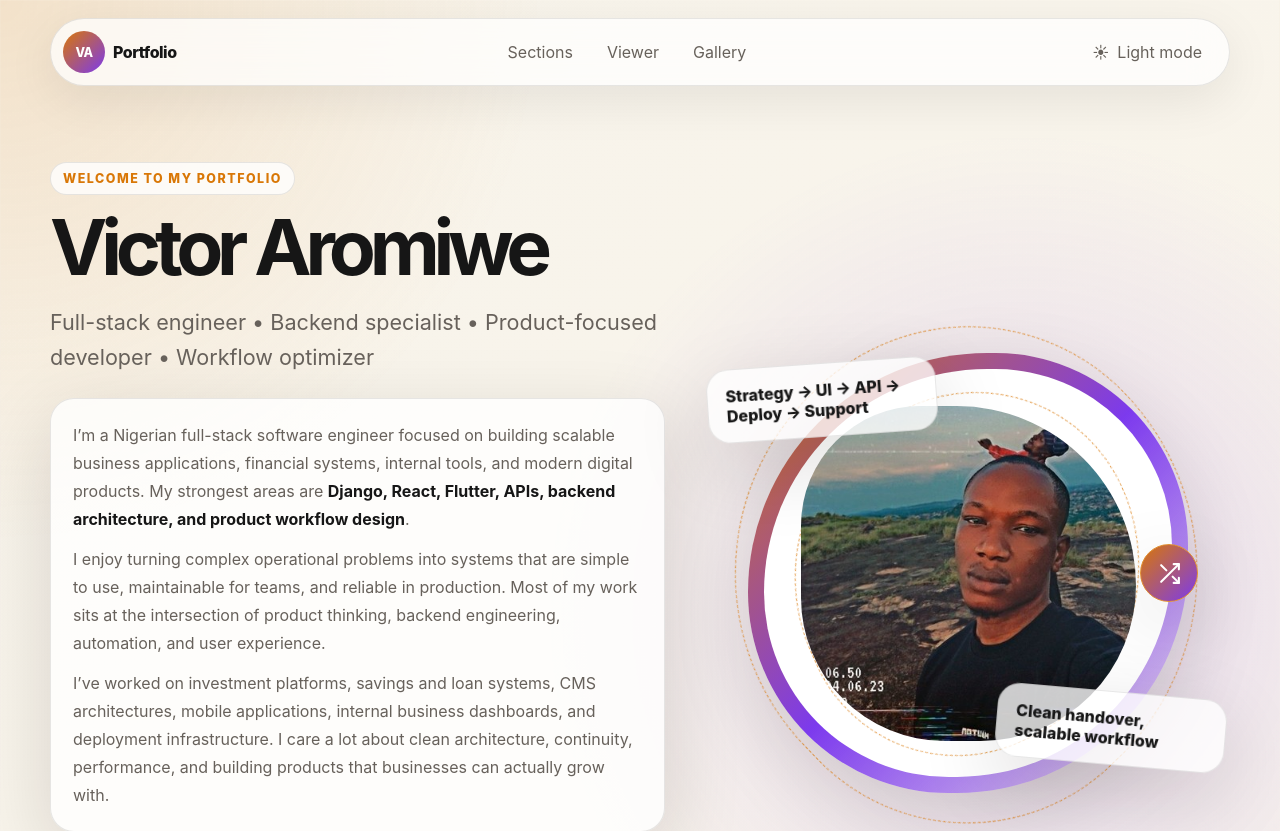
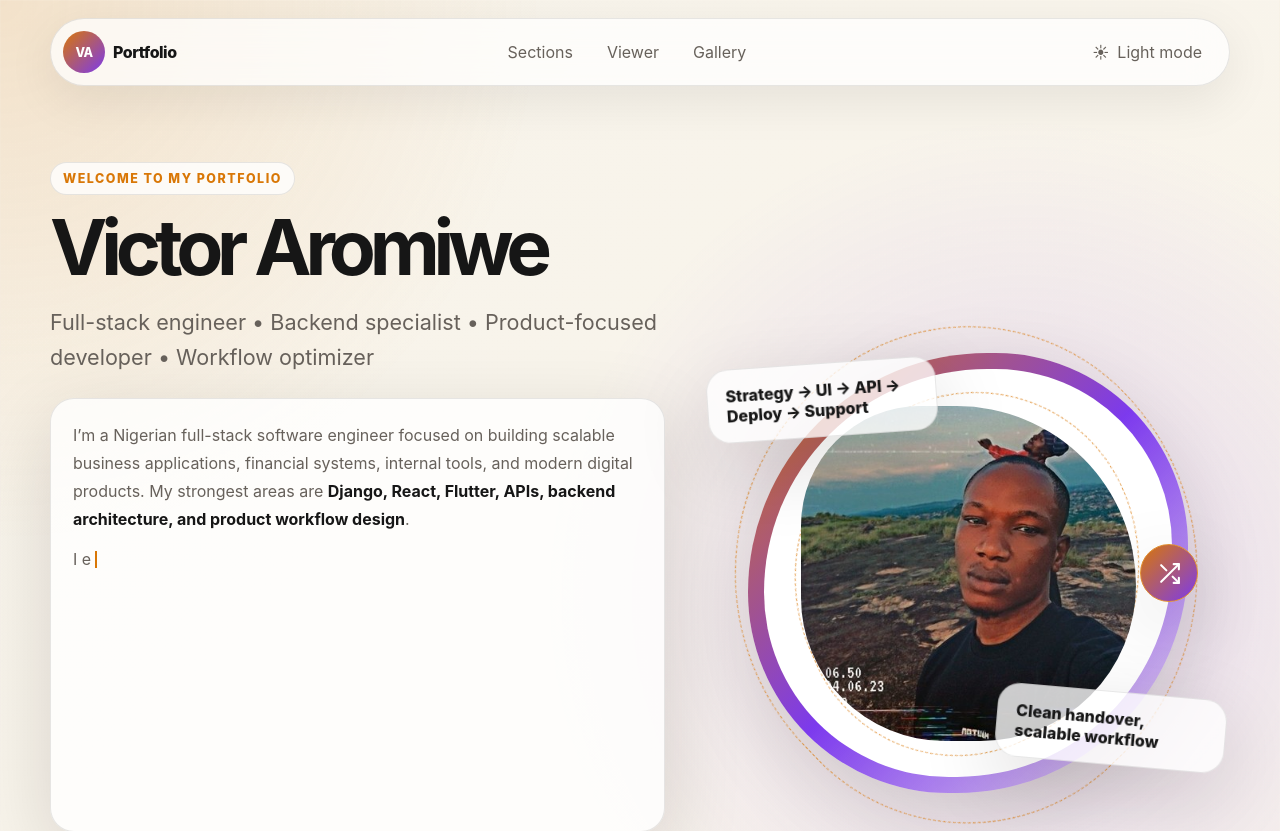
Before and after one commit to viqtoh/Portfolio, a React (Vite) app: page / in a window 1280 px wide. Shown: the top 831 px of the page. Built offline with nearby package versions, Linux system fonts and the light colour scheme.

Commit message:
Added TypeWriter Effect

```diff
--- a/src/App.tsx
+++ b/src/App.tsx
@@ -59,20 +59,7 @@ export default function App() {
 
       <ProfileHero profile={portfolio.profile} />
 
-      <section className="stats-row" aria-label="Portfolio stats">
-        <div>
-          <strong>{totalProjects}</strong>
-          <span>Projects</span>
-        </div>
-        <div>
-          <strong>{totalSections}</strong>
-          <span>Sections</span>
-        </div>
-        <div>
-          <strong>{highlightedProjects.length}</strong>
-          <span>Cross-stack builds</span>
-        </div>
-      </section>
+
 
       <SectionGroups
         sections={portfolio.sections}
--- a/src/components/ProfileHero.tsx
+++ b/src/components/ProfileHero.tsx
@@ -1,11 +1,12 @@
-import { useCallback, useEffect, useMemo, useRef, useState } from 'react';
-import { ProfileData } from '../types';
+import {useCallback, useEffect, useMemo, useRef, useState} from "react";
+import {ProfileData} from "../types";
+import {TypewriterHtml} from "./TypewriterHtml";
 
 interface ProfileHeroProps {
   profile: ProfileData;
 }
 
-export function ProfileHero({ profile }: ProfileHeroProps) {
+export function ProfileHero({profile}: ProfileHeroProps) {
   const profileImages = useMemo(() => {
     const images = profile.images?.filter(Boolean) ?? [];
     return images.length > 0 ? images : [profile.image].filter(Boolean);
@@ -18,7 +19,7 @@ export function ProfileHero({ profile }: ProfileHeroProps) {
   const boostTimerRef = useRef<number | null>(null);
   const scheduleAutoSwitchRef = useRef<(delay?: number) => void>(() => {});
 
-  const imageSignature = profileImages.join('|');
+  const imageSignature = profileImages.join("|");
   const currentImage = profileImages[activeImageIndex] ?? profileImages[0];
 
   const clearAutoTimer = useCallback(() => {
@@ -66,7 +67,7 @@ export function ProfileHero({ profile }: ProfileHeroProps) {
         scheduleAutoSwitchRef.current(5000);
       }, delay);
     },
-    [clearAutoTimer, profileImages.length, switchToNextImage],
+    [clearAutoTimer, profileImages.length, switchToNextImage]
   );
 
   useEffect(() => {
@@ -103,9 +104,11 @@ export function ProfileHero({ profile }: ProfileHeroProps) {
         <h1>Victor Aromiwe</h1>
         <p className="traits">{profile.traits}</p>
 
-        <div
+        <TypewriterHtml
           className="about-card"
-          dangerouslySetInnerHTML={{ __html: profile.aboutMeHtml }}
+          html={profile.aboutMeHtml}
+          speed={20}
+          startDelay={1500}
         />
 
         <div className="tech-cloud" aria-label="Technology stack">
@@ -116,12 +119,8 @@ export function ProfileHero({ profile }: ProfileHeroProps) {
       </div>
 
       <div className="hero-visual">
-        <div className={`portrait-ring ${isRingBoosted ? 'is-ring-boosted' : ''}`}>
-          <img
-            key={currentImage}
-            src={currentImage}
-            alt="Profile portrait"
-          />
+        <div className={`portrait-ring ${isRingBoosted ? "is-ring-boosted" : ""}`}>
+          <img key={currentImage} src={currentImage} alt="Profile portrait" />
 
           {profileImages.length > 1 && (
             <button
--- /dev/null
+++ b/src/components/TypewriterHtml.tsx
@@ -0,0 +1,147 @@
+import { useEffect, useMemo, useRef, useState } from 'react';
+
+interface TypewriterHtmlProps {
+  html: string;
+  className?: string;
+  speed?: number;
+  startDelay?: number;
+}
+
+type HtmlToken =
+  | {
+      type: 'tag';
+      value: string;
+    }
+  | {
+      type: 'text';
+      value: string;
+    };
+
+function tokenizeHtml(html: string): HtmlToken[] {
+  const matches = html.match(/<[^>]+>|[^<]+/g) ?? [];
+
+  return matches.map((value) => {
+    if (value.startsWith('<')) {
+      return {
+        type: 'tag',
+        value,
+      };
+    }
+
+    return {
+      type: 'text',
+      value,
+    };
+  });
+}
+
+export function TypewriterHtml({
+  html,
+  className = '',
+  speed = 18,
+  startDelay = 350,
+}: TypewriterHtmlProps) {
+  const [displayedHtml, setDisplayedHtml] = useState('');
+  const [isTyping, setIsTyping] = useState(true);
+
+  const timeoutRef = useRef<number | null>(null);
+  const tokens = useMemo(() => tokenizeHtml(html), [html]);
+
+  useEffect(() => {
+    const prefersReducedMotion = window.matchMedia(
+      '(prefers-reduced-motion: reduce)',
+    ).matches;
+
+    if (prefersReducedMotion) {
+      setDisplayedHtml(html);
+      setIsTyping(false);
+      return;
+    }
+
+    let tokenIndex = 0;
+    let charIndex = 0;
+    let output = '';
+
+    setDisplayedHtml('');
+    setIsTyping(true);
+
+    function clearCurrentTimeout() {
+      if (timeoutRef.current !== null) {
+        window.clearTimeout(timeoutRef.current);
+        timeoutRef.current = null;
+      }
+    }
+
+    function typeNext() {
+      const currentToken = tokens[tokenIndex];
+
+      if (!currentToken) {
+        setDisplayedHtml(output);
+        setIsTyping(false);
+        return;
+      }
+
+      if (currentToken.type === 'tag') {
+        output += currentToken.value;
+        tokenIndex += 1;
+        charIndex = 0;
+        setDisplayedHtml(output);
+        timeoutRef.current = window.setTimeout(typeNext, 0);
+        return;
+      }
+
+      output += currentToken.value[charIndex] ?? '';
+      charIndex += 1;
+      setDisplayedHtml(output);
+
+      if (charIndex >= currentToken.value.length) {
+        tokenIndex += 1;
+        charIndex = 0;
+      }
+
+      timeoutRef.current = window.setTimeout(typeNext, speed);
+    }
+
+    timeoutRef.current = window.setTimeout(typeNext, startDelay);
+
+    return () => {
+      clearCurrentTimeout();
+    };
+  }, [html, tokens, speed, startDelay]);
+
+
+  function addCursorToTypedHtml(html: string, isTyping: boolean) {
+  const cursor = `<span class="typewriter-cursor ${
+    isTyping ? 'is-typing' : 'is-finished'
+  }" aria-hidden="true"></span>`;
+
+  // If the current typed HTML ends with closing tags like </strong></p>,
+  // insert the cursor before those closing tags so it stays after the text.
+  const trailingClosingTags = /((?:\s*<\/[^>]+>)+\s*)$/;
+
+  if (trailingClosingTags.test(html)) {
+    return html.replace(trailingClosingTags, `${cursor}$1`);
+  }
+
+  return `${html}${cursor}`;
+}
+
+  return (
+    <div className={`${className} typewriter-html`}>
+      <div className="typewriter-stage">
+        <div
+          className="typewriter-measure"
+          aria-hidden="true"
+          dangerouslySetInnerHTML={{ __html: html }}
+        />
+
+        <div
+            className="typewriter-visible"
+            dangerouslySetInnerHTML={{
+                __html: addCursorToTypedHtml(displayedHtml, isTyping),
+            }}
+            />
+      </div>
+    </div>
+  );
+}
--- a/src/styles.css
+++ b/src/styles.css
@@ -194,6 +194,7 @@ pre {
   border-radius: var(--radius-lg);
   background: var(--panel);
   box-shadow: var(--shadow);
+  /* min-height: 427px; */
 }
 
 .about-card p {
@@ -1662,3 +1663,76 @@ pre {
 .gallery-lightbox-panel .media-lightbox-stage video.media-asset {
   background: black;
 }
+
+.typewriter-html {
+  position: relative;
+}
+
+.typewriter-stage {
+  position: relative;
+}
+
+.typewriter-measure {
+  visibility: hidden;
+  pointer-events: none;
+  user-select: none;
+}
+
+.typewriter-visible {
+  position: absolute;
+  inset: 0;
+}
+
+.typewriter-cursor {
+  display: inline-block;
+  width: 2px;
+  height: 1.05em;
+  margin-left: 4px;
+  background: var(--accent);
+  vertical-align: -0.14em;
+}
+
+.typewriter-cursor.is-typing {
+  animation: typingCursorBlink 750ms steps(2, start) infinite;
+}
+
+.typewriter-cursor.is-finished {
+  opacity: 0.55;
+  animation: typingCursorBlink 1100ms steps(2, start) infinite;
+}
+
+@keyframes typingCursorBlink {
+  0%,
+  45% {
+    opacity: 1;
+  }
+
+  46%,
+  100% {
+    opacity: 0;
+  }
+}
+
+@media (prefers-reduced-motion: reduce) {
+  .typewriter-cursor {
+    display: none;
+  }
+}
+
+@keyframes typingCursorBlink {
+  0%,
+  45% {
+    opacity: 1;
+  }
+
+  46%,
+  100% {
+    opacity: 0;
+  }
+}
+
+@media (prefers-reduced-motion: reduce) {
+  .typewriter-visible::after {
+    display: none;
+  }
+}
```
Lines whose indentation alone changed are shown as unchanged.
